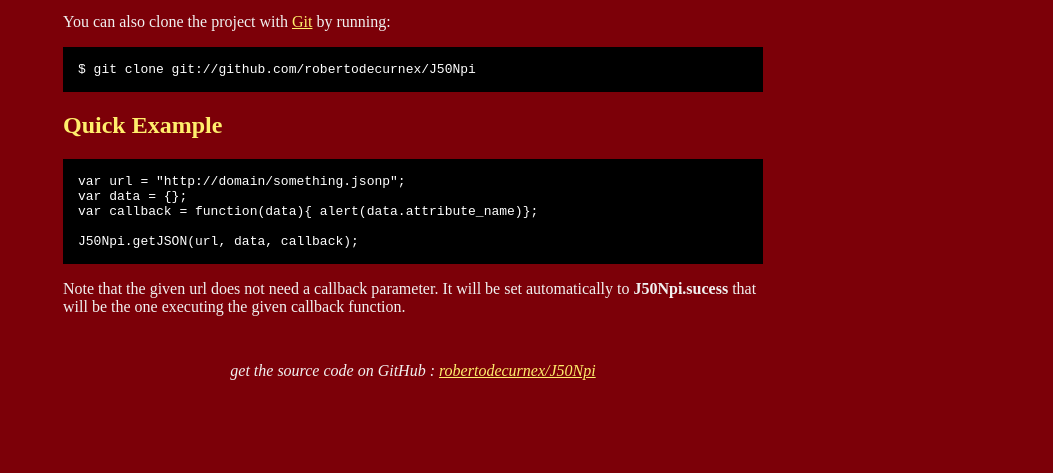
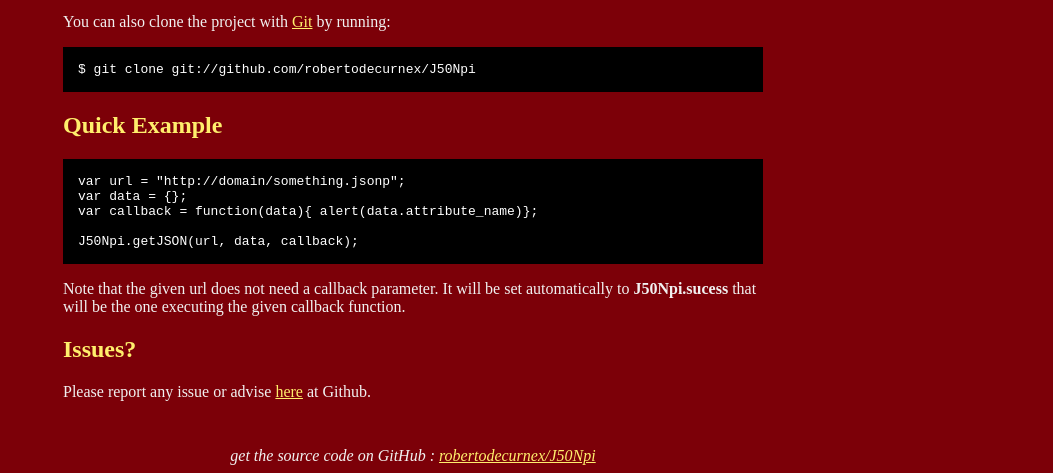
Before and after one commit to robertodecurnex/J50Npi, a plain HTML site: page index.html in a window 1280 px wide. Shown: the part 345-818 px from the top of the page, without its empty margins (227-1280 px from the left). Drawn offline with Linux system fonts and the light colour scheme; a script that the page names is missing; a web font is replaced by a local one.

Commit message:
Adding issues section

```diff
--- a/index.html
+++ b/index.html
@@ -96,6 +96,8 @@
 J50Npi.getJSON(url, data, callback);</pre>
     <p>Note that the given url does not need a callback parameter. It will be set automatically to <b>J50Npi.sucess</b> that will be the one executing the given callback function.</p>
 
+    <h2>Issues?</h2>
+    <p>Please report any issue or advise <a href="https://github.com/robertodecurnex/J50Npi/issues">here</a> at Github.</p>
 
     <div class="footer">
       get the source code on GitHub : <a href="http://github.com/robertodecurnex/J50Npi">robertodecurnex/J50Npi</a>
```
